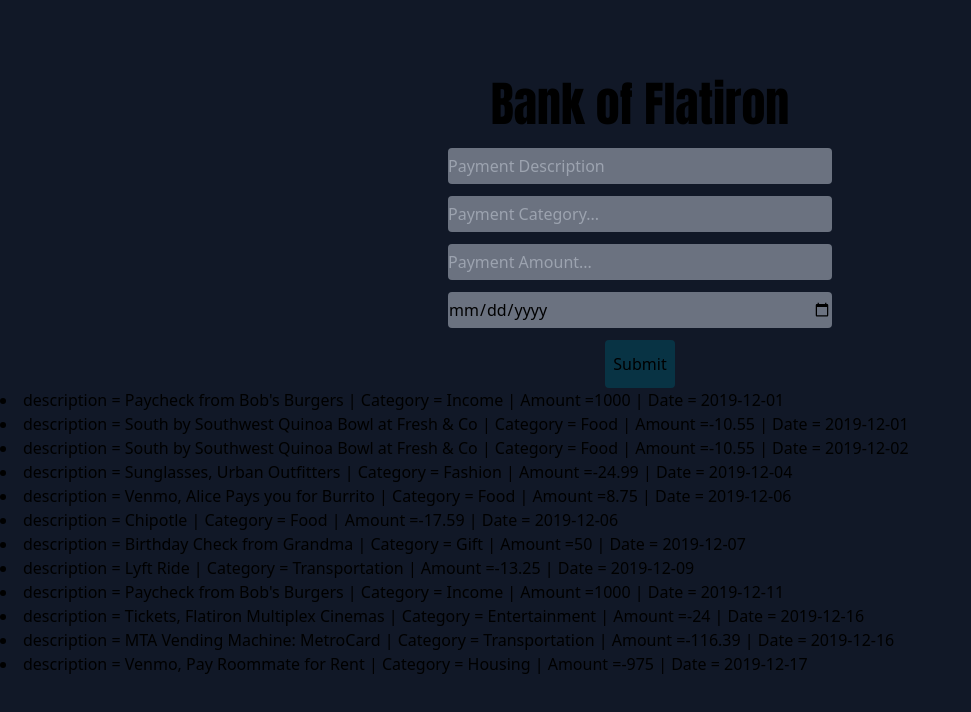
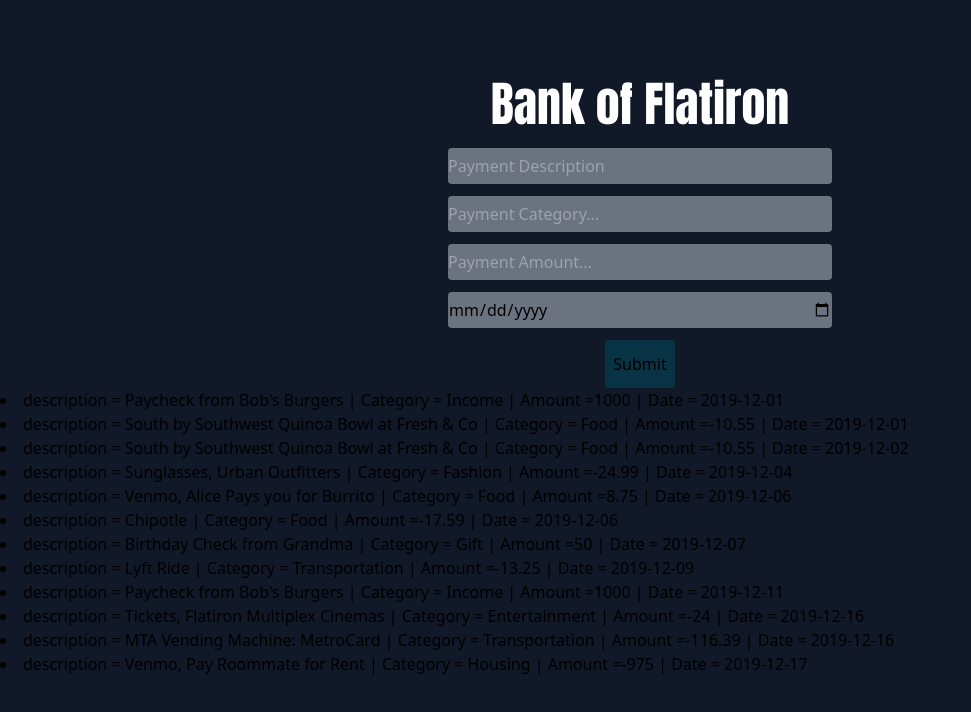
Before and after one commit to blairpeters/bank-of-flatiron, a React (Vite) app: page / in a window 1280 px wide. Shown: the top 712 px of the page, without its empty margins (0-971 px from the left). Built offline with nearby package versions, Linux system fonts and the light colour scheme; data requests are answered from the project's data file; a web font is replaced by a local one.

Commit message:
Sets the inputs to required

```diff
--- a/src/components/InputDetails.jsx
+++ b/src/components/InputDetails.jsx
@@ -5,23 +5,30 @@ const InputDetails = () => {
     <div>
       <div>
         <form action="GET" className="mt-20  flex flex-col items-center">
-          <h1 className="mb-5 text-5xl">Bank of Flatiron</h1>
+          <h1 className="mb-5 text-5xl text-white">Bank of Flatiron</h1>
           <input
             type="text"
             className="bg-gray-500 mb-3 w-96 h-9 rounded "
             placeholder="Payment Description"
+            required
           />
           <input
             type="text"
             className="bg-gray-500 mb-3 w-96 h-9 rounded "
             placeholder="Payment Category..."
+            required
           />
           <input
             type="number"
             className="bg-gray-500 mb-3 w-96 h-9 rounded "
             placeholder="Payment Amount..."
+            required
           />
-          <input type="date" className="bg-gray-500 mb-3 w-96 h-9 rounded " />
+          <input
+            type="date"
+            className="bg-gray-500 mb-3 w-96 h-9 rounded "
+            required
+          />
           <button className="bg-cyan-950 py-3 px-2 rounded">Submit</button>
         </form>
       </div>
```
